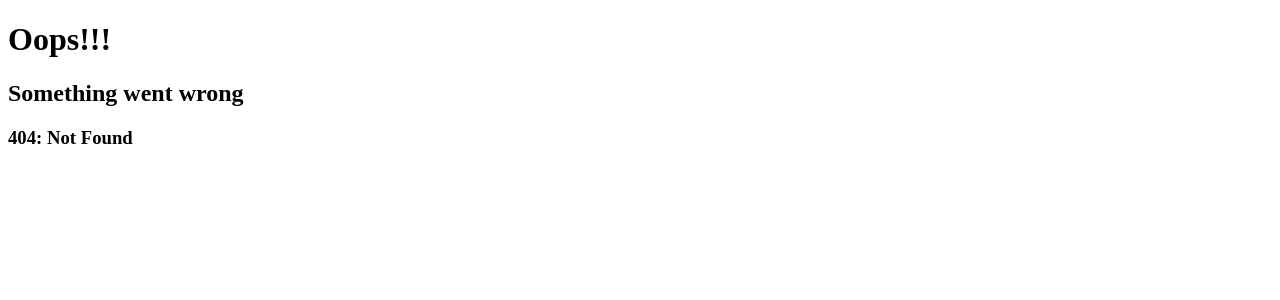
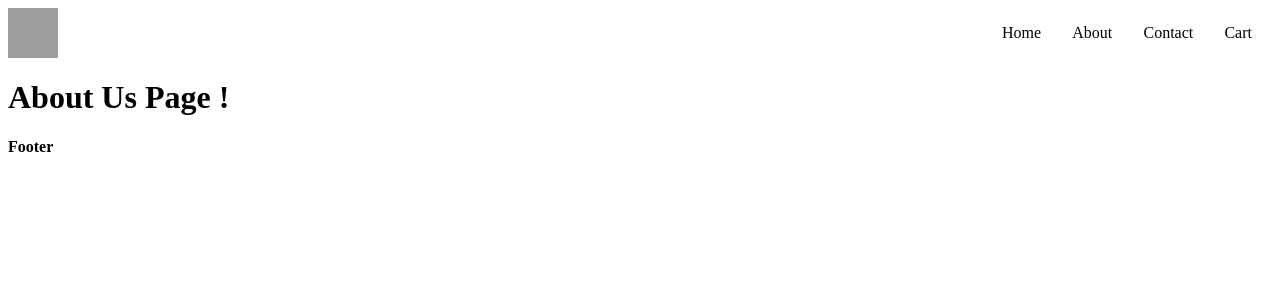
Before and after one commit to israilkhan01/frontend-dev, a React (Vite) app: page /about in a window 1280 px wide. Before the commit this address had no page. Shown: the top 300 px of the page. Built offline with nearby package versions, Linux system fonts and the light colour scheme; grey boxes are pictures that could not be loaded.

Commit message:
created children route config

```diff
--- a/src/App.js
+++ b/src/App.js
@@ -3,14 +3,15 @@ import ReactDOM from "react-dom/client";
 import Header from "./components/Header";
 import Body from "./components/Body";
 import Footer from "./components/Footer";
-import { createBrowserRouter,RouterProvider } from "react-router-dom";
 import Contact from "./components/Contact";
 import Error from "./components/Error.js";
+import About from "./components/About.js";
+import { createBrowserRouter,RouterProvider ,Outlet} from "react-router-dom";
 const AppLayout = () => {
   return (
     <>
       <Header />
-      <Body />
+      <Outlet />
       <Footer />
     </>
   );
@@ -20,11 +21,22 @@ const appRouter = createBrowserRouter([
   {
     path:"/",
     element:<AppLayout/>,
-    errorElement:<Error/>
-  },{
-    path:"/contact",
-    element:<Contact/>
-  }
+    errorElement:<Error/>,
+    children:[
+      {
+        path:"/",
+        element:<Body/>
+      },
+      {
+        path:"/contact",
+        element:<Contact/>
+      },
+      {
+        path:"/about",
+        element:<About/>
+      }
+    ]
+  },
 ])
 const root = ReactDOM.createRoot(document.getElementById("root"));
 root.render(<RouterProvider router={appRouter}/>);
--- /dev/null
+++ b/src/components/About.js
@@ -0,0 +1,13 @@
+import React from 'react'
+
+const About = () => {
+  return (
+    <div>
+        <h1>
+            About Us Page !
+        </h1>
+    </div>
+  )
+}
+
+export default About
```
